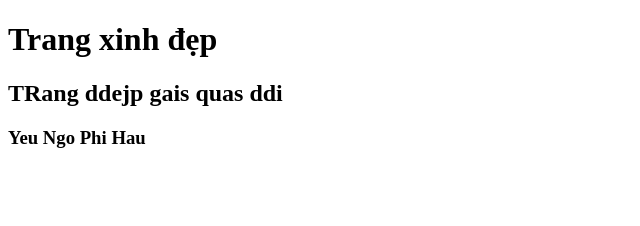
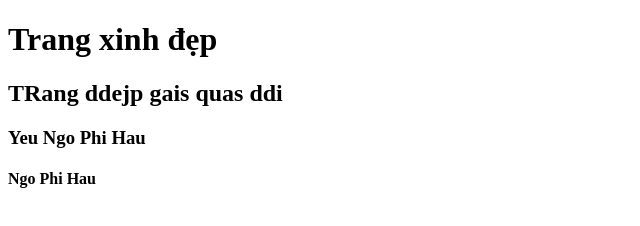
Before and after one commit to trangle231004-hub/ThucHanhGit-GitHub, a plain HTML site: page index.html in a window 1280 px wide. Shown: the whole page, without its empty margins (0-640 px from the left). Drawn offline with Linux system fonts and the light colour scheme.

Commit message:
Update index.html

```diff
--- a/index.html
+++ b/index.html
@@ -9,5 +9,6 @@
     <h1>Trang xinh đẹp</h1>
     <h2>TRang ddejp gais quas ddi</h2>
     <h3>Yeu Ngo Phi Hau</h3>
+    <h4>Ngo Phi Hau</h4>
 </body>
 </html>
```
